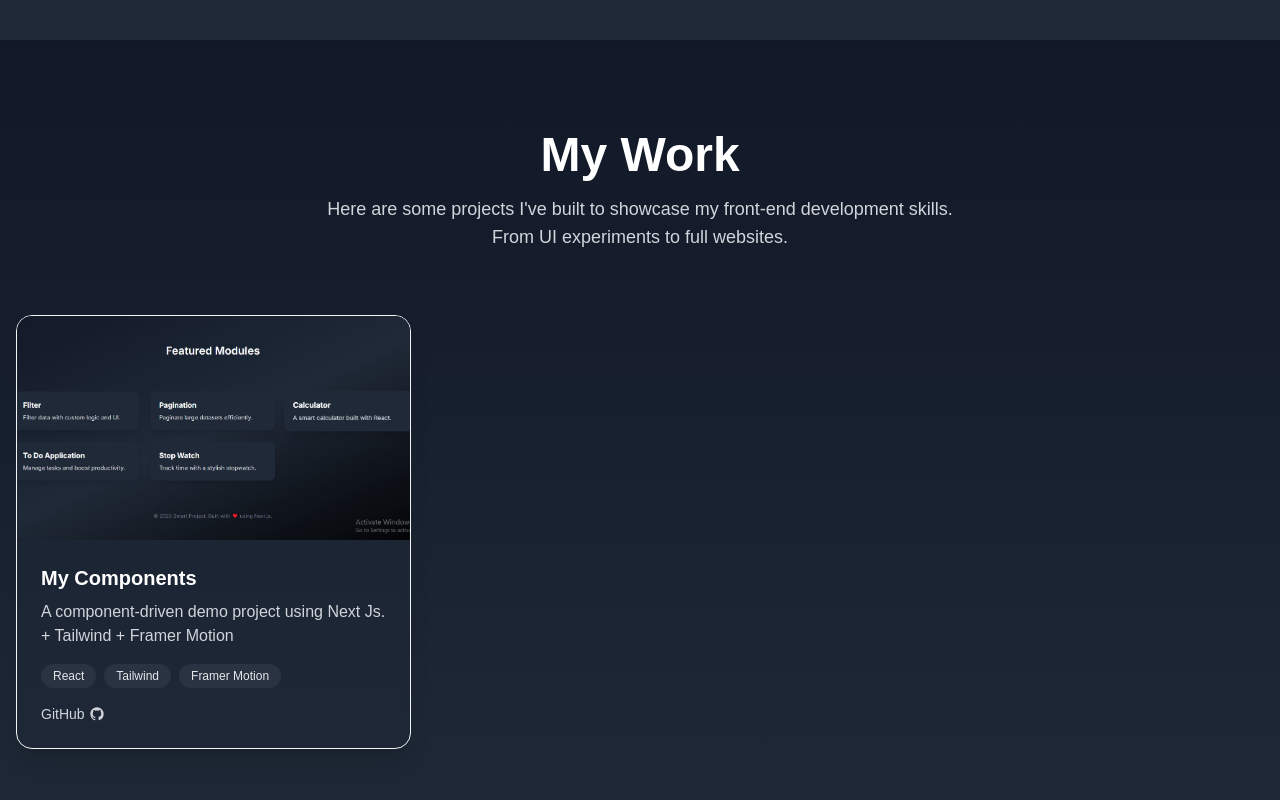
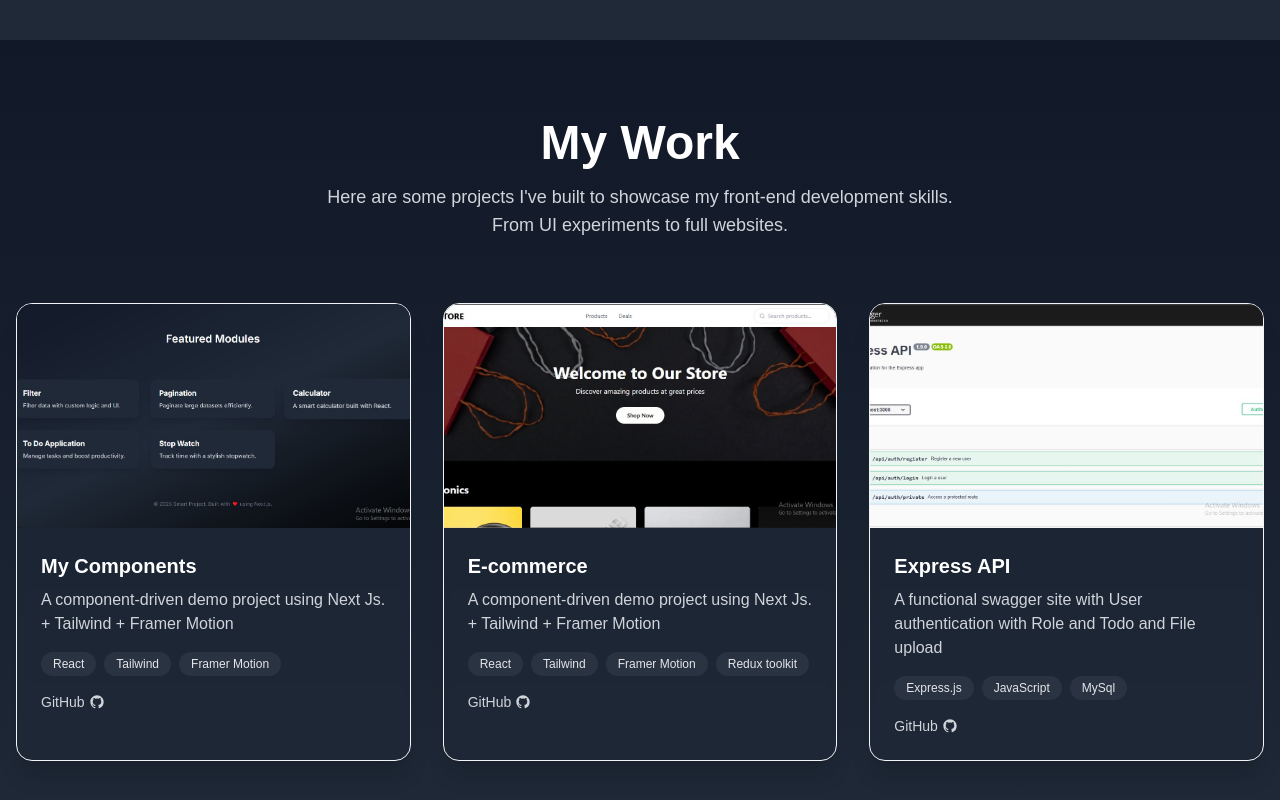
Before and after one commit to Ananya-12-cpu/My-portfolio, a Next.js app: page / in a window 1280 px wide. Shown: the part 2516-3316 px from the top of the page. Built offline with nearby package versions, Linux system fonts and the light colour scheme.

Commit message:
express project included

```diff
--- a/app/components/Drag.tsx
+++ b/app/components/Drag.tsx
@@ -45,4 +45,6 @@ const ballStyle: React.CSSProperties = {
   borderRadius: "50%",
   pointerEvents: "none", // allow interaction through the ball
   zIndex: 9999, // ensure it's on top
+  opacity: 0.5
+
 };
--- a/app/works/page.tsx
+++ b/app/works/page.tsx
@@ -12,29 +12,27 @@ const projects = [
     live: "#",
     github: "https://github.com/Ananya-12-cpu/My-Components",
   },
-  // {
-  //   title: "Calculator App",
-  //   image: "/images/calculator.png",
-  //   description: "A simple and responsive calculator app with basic operations and animations.",
-  //   tech: ["HTML", "CSS", "JavaScript"],
-  //   live: "#",
-  //   github: "#",
-  // },
-  // {
-  //   title: "Fictional Tours Site",
-  //   image: "/images/tours.png",
-  //   description: "A fictional travel site (Work in Progress) with basic booking UI and responsive layout.",
-  //   tech: ["Next.js", "CSS Modules", "TypeScript"],
-  //   live: "#",
-  //   github: "#",
-  // },
+  {
+    title: "E-commerce",
+    image: "/images/ecommerce.jpg",
+    description:
+      "A component-driven demo project using Next Js. + Tailwind + Framer Motion",
+    tech: ["React", "Tailwind", "Framer Motion","Redux toolkit"],
+    live: "#",
+    github: "https://github.com/Ananya-12-cpu/ecommerce",
+  },
+  {
+    title: "Express API",
+    image: "/images/api.jpg",
+    description: "A functional swagger site with User authentication with Role and Todo and File upload",
+    tech: ["Express.js", "JavaScript", "MySql"],
+    live: "#",
+    github: "#",
+  },
 ];
 
 function WorkPage() {
   return (<>
-    {/* <div className="relative min-h-screen bg-gradient-to-br from-gray-900 to-gray-800 py-12 px-4 sm:px-6 lg:px-16"> */}
-      {/* Page Content */}
-      {/* <div className="max-w-7xl mx-auto border border-gray-700/30 rounded-3xl p-6 sm:p-8 backdrop-blur-sm bg-gray-900/20"> */}
 
       <div className="min-h-screen flex items-center bg-gradient-to-b from-gray-900 to-gray-800">
       {/* Main Content */}
```
Also changed, not shown: public/images/Api.JPG (added), public/images/ecommerce.JPG (added).
